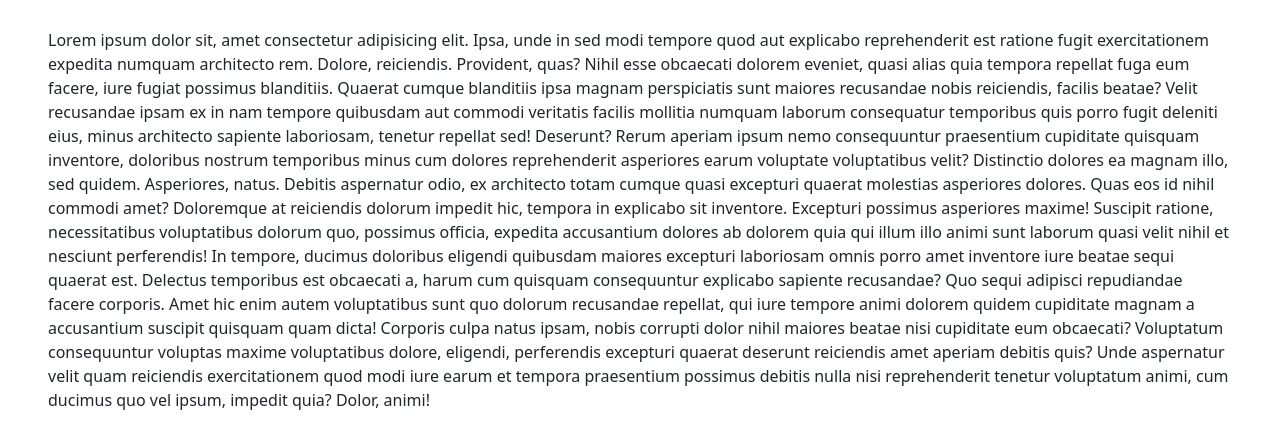
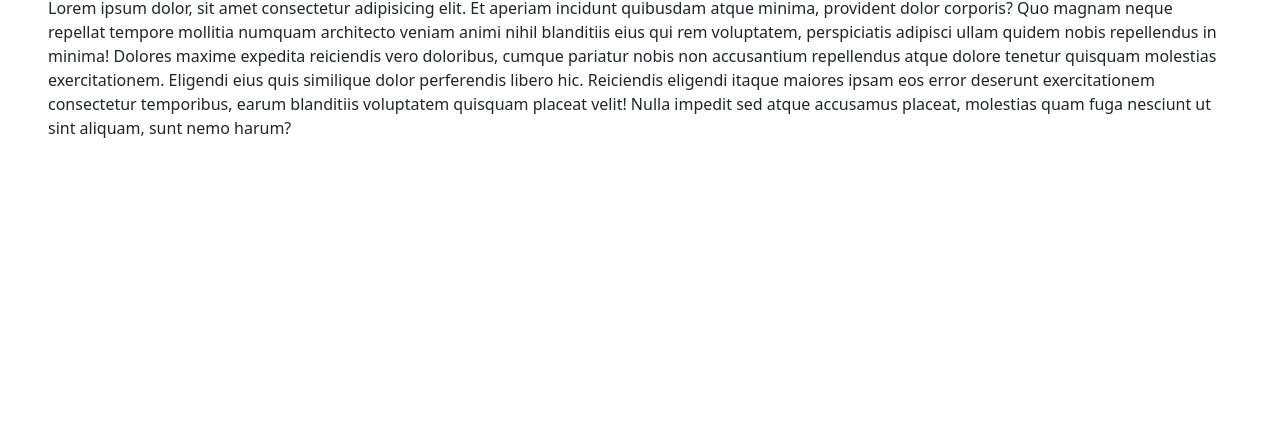
Before and after one commit to turcocibeira/despertar-del-alma, a website: page pages/sanar.html in a window 1280 px wide. Shown: the part 476-904 px from the top of the page. After the commit the page ends 800 px from the top, so only its background shows below. Drawn offline with nearby package versions, Linux system fonts and the light colour scheme.

Commit message:
html moddeling

```diff
--- a/pages/sanar.html
+++ b/pages/sanar.html
@@ -32,22 +32,14 @@
         </div>
       </nav>
       <main>
-        <div class="d-flex flex-column">
-            <div class="d-flex align-items-center justify-content-center my-5">
-                <img src="../images/coming_soon.jpg" alt="Coming Soon" class="img_index">
-            </div>
-            <div class="d-flex mx-5">
-                <p>Lorem ipsum dolor sit, amet consectetur adipisicing elit. Ipsa, unde in sed modi tempore quod aut explicabo reprehenderit est ratione fugit exercitationem expedita numquam architecto rem. Dolore, reiciendis. Provident, quas?
-                Nihil esse obcaecati dolorem eveniet, quasi alias quia tempora repellat fuga eum facere, iure fugiat possimus blanditiis. Quaerat cumque blanditiis ipsa magnam perspiciatis sunt maiores recusandae nobis reiciendis, facilis beatae?
-                Velit recusandae ipsam ex in nam tempore quibusdam aut commodi veritatis facilis mollitia numquam laborum consequatur temporibus quis porro fugit deleniti eius, minus architecto sapiente laboriosam, tenetur repellat sed! Deserunt?
-                Rerum aperiam ipsum nemo consequuntur praesentium cupiditate quisquam inventore, doloribus nostrum temporibus minus cum dolores reprehenderit asperiores earum voluptate voluptatibus velit? Distinctio dolores ea magnam illo, sed quidem. Asperiores, natus.
-                Debitis aspernatur odio, ex architecto totam cumque quasi excepturi quaerat molestias asperiores dolores. Quas eos id nihil commodi amet? Doloremque at reiciendis dolorum impedit hic, tempora in explicabo sit inventore.
-                Excepturi possimus asperiores maxime! Suscipit ratione, necessitatibus voluptatibus dolorum quo, possimus officia, expedita accusantium dolores ab dolorem quia qui illum illo animi sunt laborum quasi velit nihil et nesciunt perferendis!
-                In tempore, ducimus doloribus eligendi quibusdam maiores excepturi laboriosam omnis porro amet inventore iure beatae sequi quaerat est. Delectus temporibus est obcaecati a, harum cum quisquam consequuntur explicabo sapiente recusandae?
-                Quo sequi adipisci repudiandae facere corporis. Amet hic enim autem voluptatibus sunt quo dolorum recusandae repellat, qui iure tempore animi dolorem quidem cupiditate magnam a accusantium suscipit quisquam quam dicta!
-                Corporis culpa natus ipsam, nobis corrupti dolor nihil maiores beatae nisi cupiditate eum obcaecati? Voluptatum consequuntur voluptas maxime voluptatibus dolore, eligendi, perferendis excepturi quaerat deserunt reiciendis amet aperiam debitis quis?
-                Unde aspernatur velit quam reiciendis exercitationem quod modi iure earum et tempora praesentium possimus debitis nulla nisi reprehenderit tenetur voluptatum animi, cum ducimus quo vel ipsum, impedit quia? Dolor, animi!</p>
-            </div>
+        <div class="d-flex flex-column justify-content-center align-items-center">
+          <h1 class="mt-5">Te acompaño a sanar</h1>
+          <h2 class="mt-4">Sesiones individuales</h2>
+          <p class="mx-5">Lorem ipsum dolor, sit amet consectetur adipisicing elit. Et aperiam incidunt quibusdam atque minima, provident dolor corporis? Quo magnam neque repellat tempore mollitia numquam architecto veniam animi nihil blanditiis eius qui rem voluptatem, perspiciatis adipisci ullam quidem nobis repellendus in minima! Dolores maxime expedita reiciendis vero doloribus, cumque pariatur nobis non accusantium repellendus atque dolore tenetur quisquam molestias exercitationem. Eligendi eius quis similique dolor perferendis libero hic. Reiciendis eligendi itaque maiores ipsam eos error deserunt exercitationem consectetur temporibus, earum blanditiis voluptatem quisquam placeat velit! Nulla impedit sed atque accusamus placeat, molestias quam fuga nesciunt ut sint aliquam, sunt nemo harum?
+          </p>
+          <h2 class="mt-4">Workshops grupales</h2>
+          <p class="mx-5">Lorem ipsum dolor, sit amet consectetur adipisicing elit. Et aperiam incidunt quibusdam atque minima, provident dolor corporis? Quo magnam neque repellat tempore mollitia numquam architecto veniam animi nihil blanditiis eius qui rem voluptatem, perspiciatis adipisci ullam quidem nobis repellendus in minima! Dolores maxime expedita reiciendis vero doloribus, cumque pariatur nobis non accusantium repellendus atque dolore tenetur quisquam molestias exercitationem. Eligendi eius quis similique dolor perferendis libero hic. Reiciendis eligendi itaque maiores ipsam eos error deserunt exercitationem consectetur temporibus, earum blanditiis voluptatem quisquam placeat velit! Nulla impedit sed atque accusamus placeat, molestias quam fuga nesciunt ut sint aliquam, sunt nemo harum?
+          </p>
         </div>
       </main>
     <!-- Bootstrap JS -->
```
